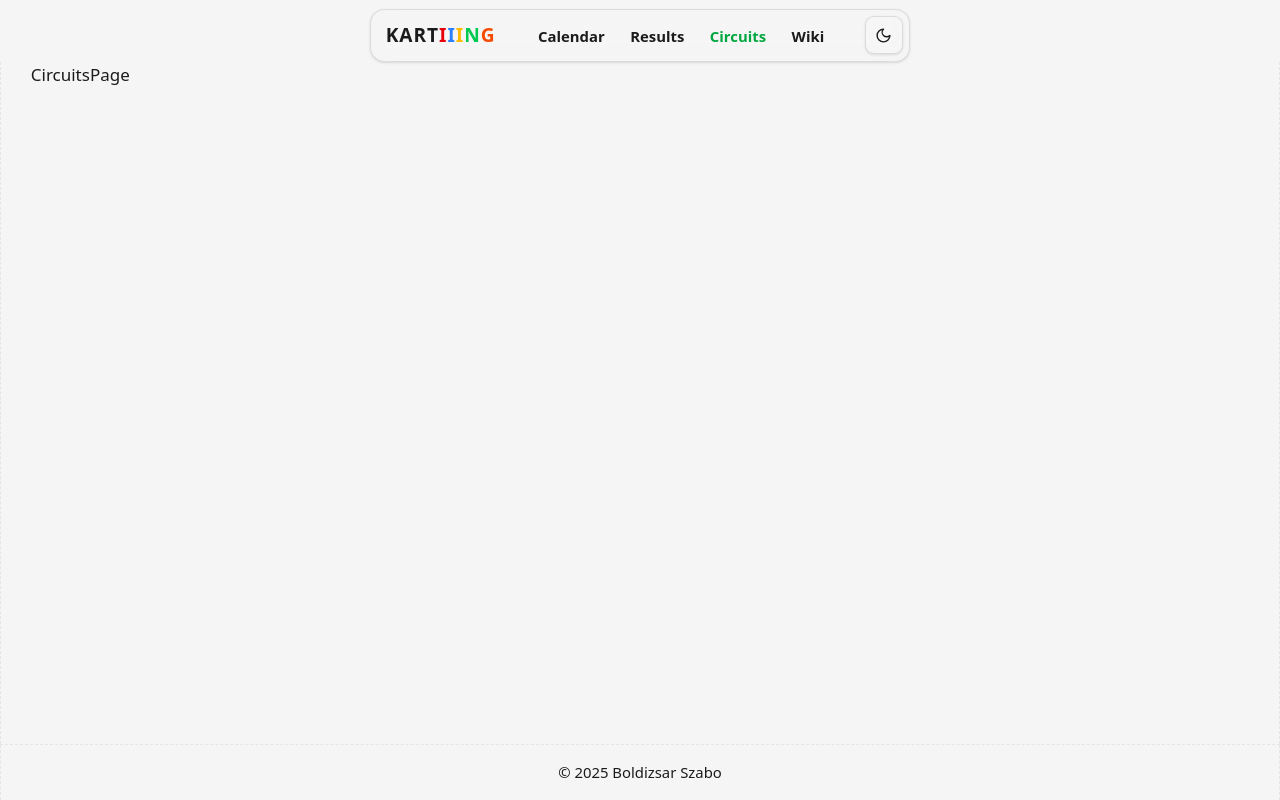
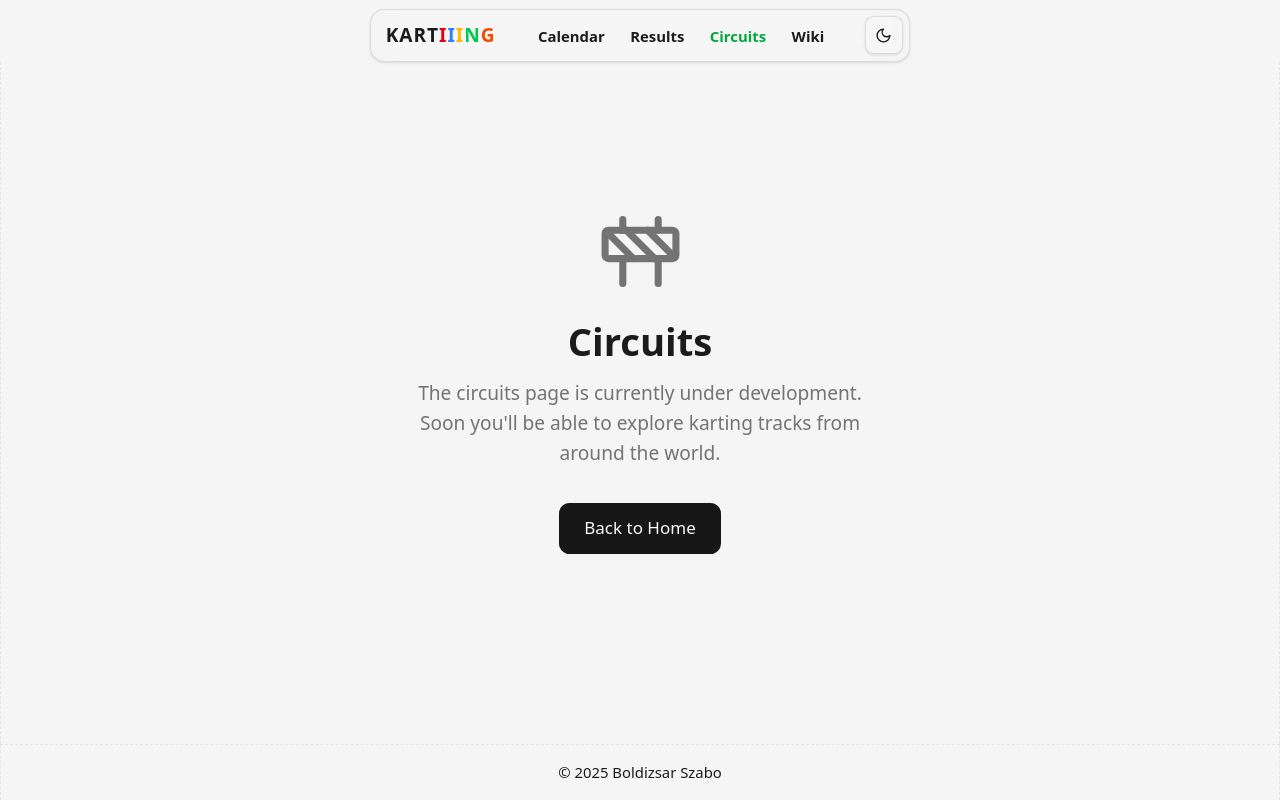
Before and after one commit to Szabold1/kartiiing_v2, a Next.js app in the folder kartiiing/: page /circuits in a window 1280 px wide. Built offline with nearby package versions, Linux system fonts and the light colour scheme.

Commit message:
Implement WorkInProgress component and update Circuits and Results pages to use it

```diff
--- a/kartiiing/app/circuits/page.tsx
+++ b/kartiiing/app/circuits/page.tsx
@@ -1,7 +1,10 @@
-const CircuitsPage = () => {
+import WorkInProgress from "@/components/WorkInProgress";
+
+export default function CircuitsPage() {
   return (
-    <div>CircuitsPage</div>
-  )
+    <WorkInProgress
+      title="Circuits"
+      message="The circuits page is currently under development. Soon you'll be able to explore karting tracks from around the world."
+    />
+  );
 }
-
-export default CircuitsPage;
--- a/kartiiing/app/results/page.tsx
+++ b/kartiiing/app/results/page.tsx
@@ -1,7 +1,10 @@
-const ResultsPage = () => {
+import WorkInProgress from "@/components/WorkInProgress";
+
+export default function ResultsPage() {
   return (
-    <div>ResultsPage</div>
-  )
+    <WorkInProgress
+      title="Results"
+      message="The results page is currently under development. Soon you'll be able to browse race results and statistics."
+    />
+  );
 }
-
-export default ResultsPage;
--- /dev/null
+++ b/kartiiing/components/WorkInProgress.tsx
@@ -0,0 +1,34 @@
+"use client";
+
+import Link from "next/link";
+import { Construction } from "lucide-react";
+
+interface Props {
+  title?: string;
+  message?: string;
+  showBackButton?: boolean;
+}
+
+export default function WorkInProgress({
+  title = "Work in Progress",
+  message = "This page is currently under construction. Check back soon!",
+  showBackButton = true,
+}: Props) {
+  return (
+    <div className="min-h-[80vh] flex items-center justify-center px-4">
+      <div className="text-center max-w-md">
+        <Construction className="w-20 h-20 mx-auto mb-6 text-muted-foreground" />
+        <h1 className="text-3xl md:text-4xl font-bold mb-4">{title}</h1>
+        <p className="text-lg text-muted-foreground mb-8">{message}</p>
+        {showBackButton && (
+          <Link
+            href="/"
+            className="inline-block px-6 py-3 bg-primary text-primary-foreground font-medium rounded-lg hover:bg-primary/90 transition-colors"
+          >
+            Back to Home
+          </Link>
+        )}
+      </div>
+    </div>
+  );
+}
```
